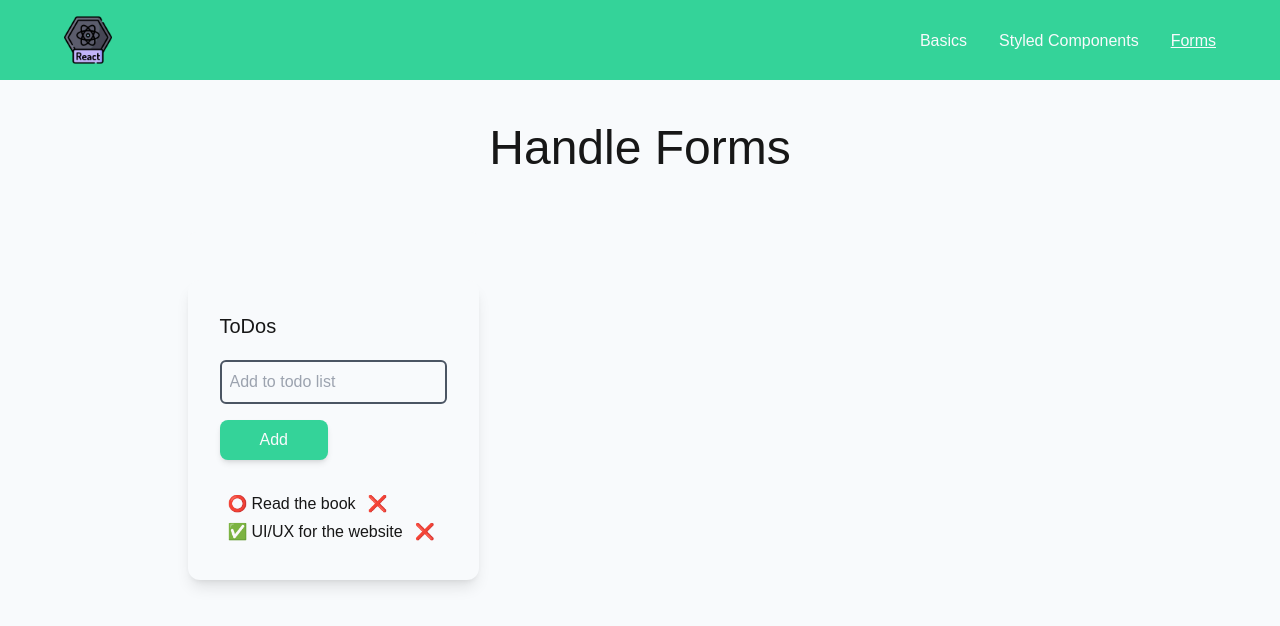
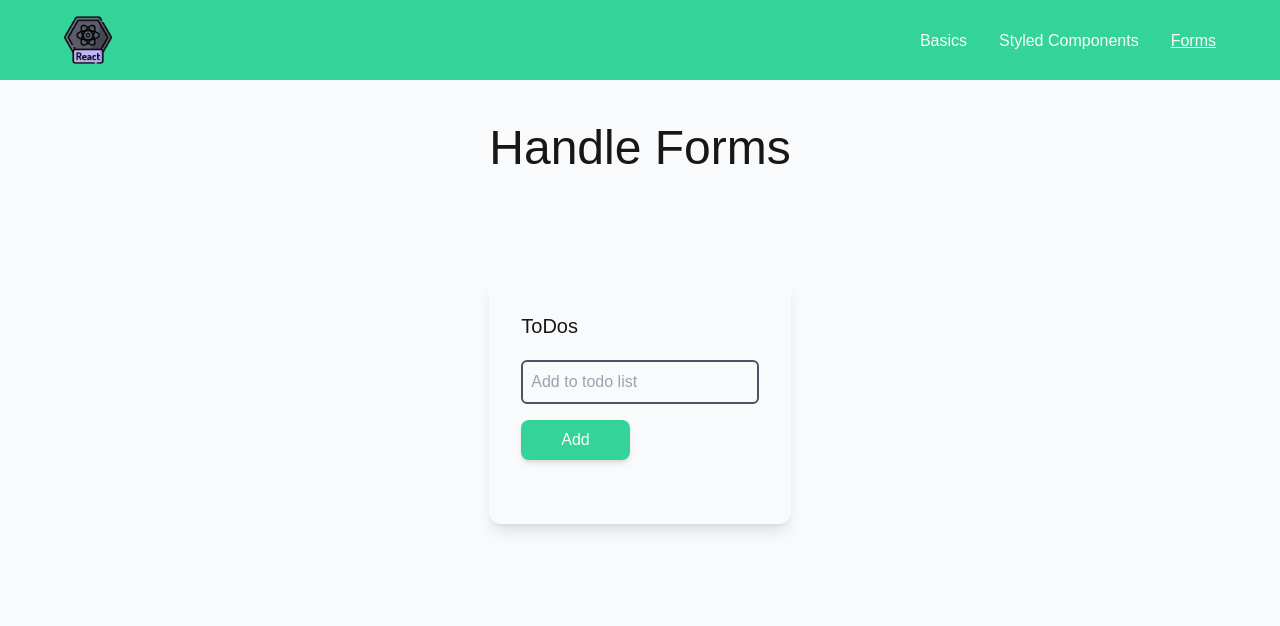
Before and after one commit to DevKasun/100DaysOfCode, a React (Vite) app in the folder react-project/: page /forms in a window 1280 px wide. Shown: the top 626 px of the page. Built offline with nearby package versions, Linux system fonts and the light colour scheme; a web font is replaced by a local one.

Commit message:
learned how to work with localstorage

```diff
--- a/react-project/src/components/Form/Form.jsx
+++ b/react-project/src/components/Form/Form.jsx
@@ -9,7 +9,7 @@ const Form = (props) => {
 				action={props.action}
 				methods={props.method}
 				onSubmit={props.onSubmit}
-				className='text-left w-full max-w-lg p-8 bg-slate-50 shadow-lg rounded-xl overflow-hidden'
+				className='text-left w-full max-w-2xl p-8 bg-slate-50 shadow-lg rounded-xl overflow-hidden'
 			>
 				<h3 className='text-xl'>{props.title}</h3>
 				{props.children}
--- a/react-project/src/components/Lessons/HandleForms/HandleForm.jsx
+++ b/react-project/src/components/Lessons/HandleForms/HandleForm.jsx
@@ -4,7 +4,7 @@ import TodoApp from './ToDoApp/TodoForm';
 
 const HandleForm = () => {
 	return (
-		<div className='grid grid-cols-3 gap-4'>
+		<div className='grid grid-cols-1 gap-4'>
 			<div className='todo-app'>
 				<TodoApp />
 			</div>
--- a/react-project/src/components/Lessons/HandleForms/ToDoApp/TodoForm.jsx
+++ b/react-project/src/components/Lessons/HandleForms/ToDoApp/TodoForm.jsx
@@ -6,33 +6,16 @@ import Form from '../../../Form/Form';
 import Input from '../../../Input/Input';
 import TodoList from './TodoList';
 
-const LOCAL_STORAGE_KEY = 'todoApp.todos';
-
 const TodoForm = () => {
 	const [newTodo, setNewTodo] = useState('');
-	const [todos, setTodos] = useState([
-		{
-			id: uuidv4(),
-			title: 'Read the book',
-			complete: false,
-		},
-		{
-			id: uuidv4(),
-			title: 'UI/UX for the website',
-			complete: true,
-		},
-	]);
+	const [todos, setTodos] = useState([]);
 	const [errorEnable, isErrorEnable] = useState(false);
 
 	useEffect(() => {
-		const storedTodos = JSON.parse(localStorage.getItem(LOCAL_STORAGE_KEY));
+		const storedTodos = JSON.parse(localStorage.getItem('todos'));
 		console.log(storedTodos);
 		if (storedTodos) setTodos(storedTodos);
 	}, []);
-
-	useEffect(() => {
-		localStorage.setItem(LOCAL_STORAGE_KEY, JSON.stringify(todos));
-	}, [todos]);
 
 	const handleOnChange = (event) => {
 		const inputVal = event.target.value;
@@ -56,6 +39,7 @@ const TodoForm = () => {
 			];
 			setTodos([...todos, ...item]);
 			setNewTodo('');
+			localStorage.setItem('todos', JSON.stringify([...todos, ...item]));
 		}
 	};
 
@@ -66,6 +50,7 @@ const TodoForm = () => {
 		});
 		foundItem.complete = !foundItem.complete;
 		setTodos(newTodoList);
+		localStorage.setItem('todos', JSON.stringify(newTodoList));
 	};
 
 	const deleteTodo = (id) => {
@@ -74,6 +59,7 @@ const TodoForm = () => {
 			return item.id != id;
 		});
 		setTodos(filteredTodos);
+		localStorage.setItem('todos', JSON.stringify(filteredTodos));
 	};
 
 	return (
```
